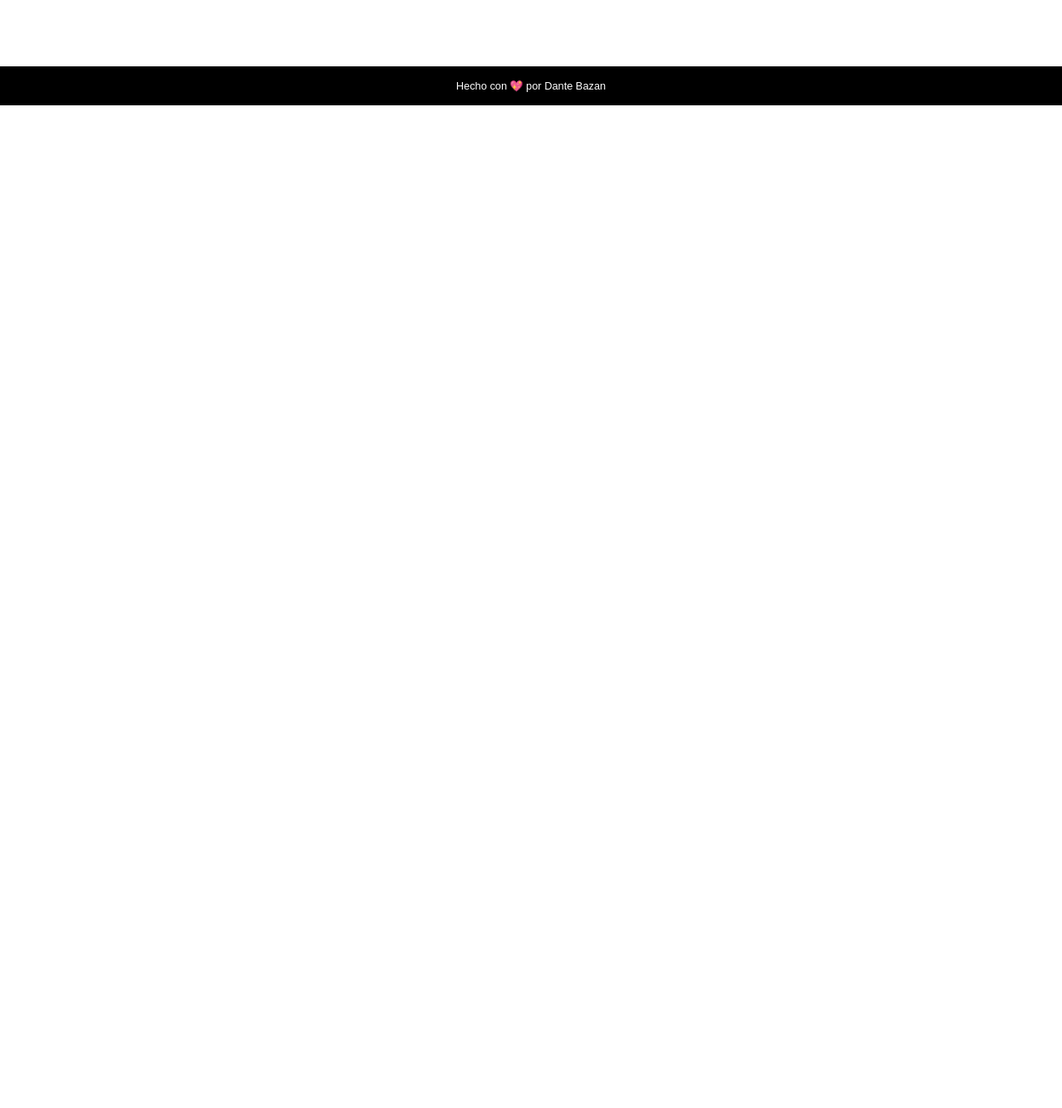
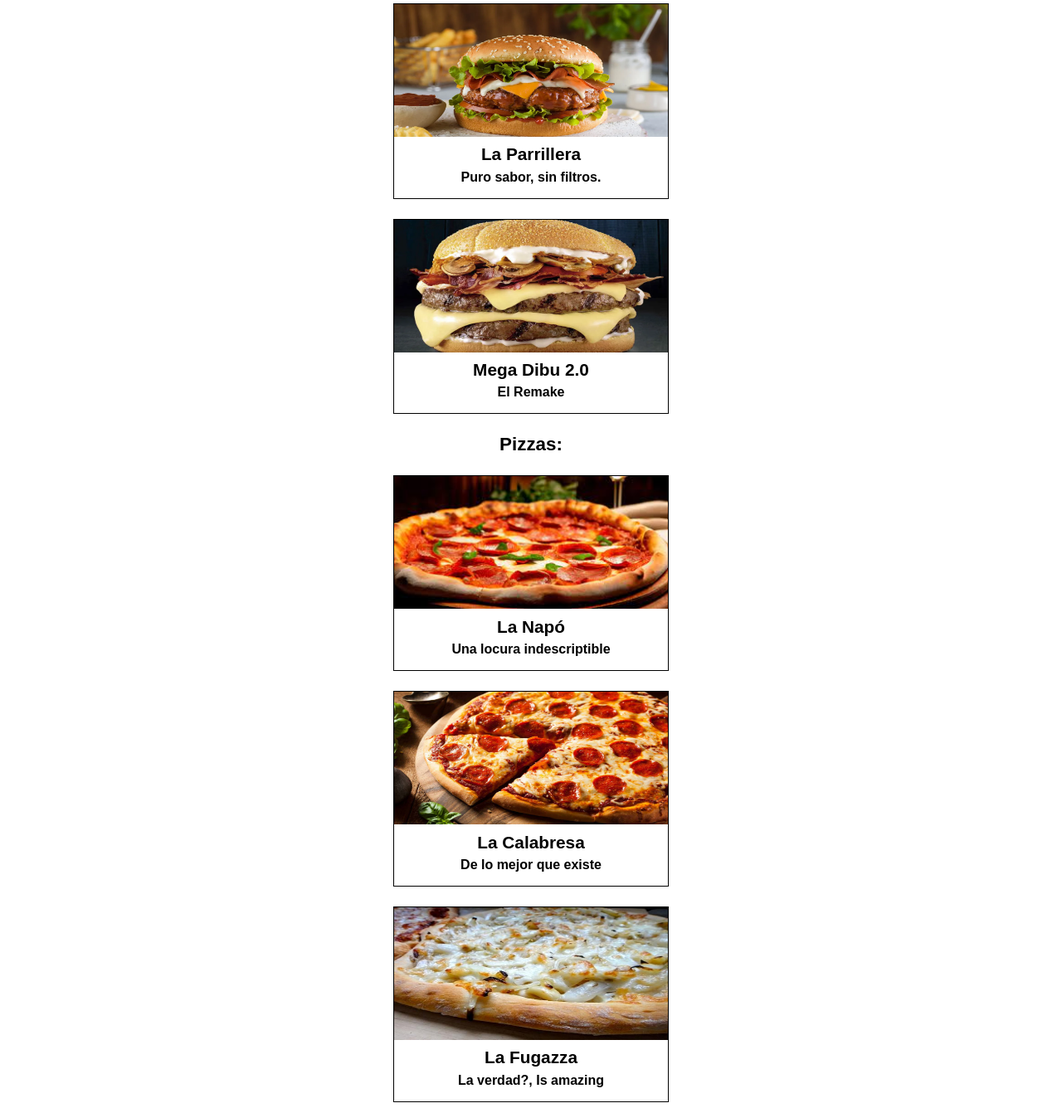
Before and after one commit to DanteBazan/Mc-Donalds, a plain HTML site: page index.html in a window 1280 px wide. Shown: the part 1064-2400 px from the top of the page at 83% size. Before the commit the page ends 1191 px from the top, so only its background shows below. Drawn offline with Linux system fonts and the light colour scheme.

Commit message:
agregue secciones

```diff
--- a/index.html
+++ b/index.html
@@ -20,7 +20,7 @@
           <div>
             <p class="hero__description">
               Hola, somos un emprendimiento dedicado a hacer las mejores
-              hamburguesas,lomos y pizzas del mundo, nos gustaria que lo
+              hamburguesas, lomos y pizzas de Punilla, nos gustaria que lo
               comprueben ustedes mismos y se deleiten con el increible sabor de
               nuestros productos.
             </p>
@@ -57,6 +57,84 @@
               <p>Una locura, sin filtros.</p>
             </div>
           </div>
+          <div class="cards">
+            <div>
+              <img
+                src="./productos/parrillera.webp"
+                alt="hamburguesa"
+                class="img__hamburguesa"
+              />
+            </div>
+            <div>
+              <h4>La Parrillera</h4>
+            </div>
+            <div>
+              <p>Puro sabor, sin filtros.</p>
+            </div>
+          </div>
+          <div class="cards">
+            <div>
+              <img
+                src="./productos/dibu.webp"
+                alt="hamburguesa"
+                class="img__hamburguesa"
+              />
+            </div>
+            <div>
+              <h4>Mega Dibu 2.0</h4>
+            </div>
+            <div>
+              <p>El Remake</p>
+            </div>
+          </div>
+        </div>
+        <div>
+          <h4 class="title__pizza">Pizzas:</h4>
+        </div>
+        <div class="cards">
+          <div>
+            <img
+              src="./productos/lanapo.jpeg"
+              alt="hamburguesa"
+              class="img__hamburguesa"
+            />
+          </div>
+          <div>
+            <h4>La Napó</h4>
+          </div>
+          <div>
+            <p>Una locura indescriptible</p>
+          </div>
+        </div>
+        <div class="cards">
+          <div>
+            <img
+              src="./productos/lacalabresa.jpg"
+              alt="hamburguesa"
+              class="img__hamburguesa"
+            />
+          </div>
+          <div>
+            <h4>La Calabresa</h4>
+          </div>
+          <div>
+            <p>De lo mejor que existe</p>
+          </div>
+        </div>
+        <div class="cards">
+          <div>
+            <img
+              src="./productos/fugazza.jpg"
+              alt="hamburguesa"
+              class="img__hamburguesa"
+            />
+          </div>
+          <div>
+            <h4>La Fugazza</h4>
+          </div>
+          <div>
+            <p>La verdad?, Is amazing</p>
+          </div>
         </div>
       </section>
     </main>
--- a/styles/mediaquieres.css
+++ b/styles/mediaquieres.css
@@ -49,6 +49,10 @@
     gap: 0.8rem;
   }
 
+  .hero__title {
+    font-size: 2rem;
+  }
+
   .container__hero-descrp {
     display: flex;
     flex-direction: column;
@@ -58,14 +62,14 @@
   }
 
   .hero__description {
-    max-width: 12rem;
+    max-width: 15rem;
     text-align: center;
-    font-size: 0.9rem;
+    font-size: 01rem;
   }
 
   .products__img {
-    width: 240px;
-    height: 300px;
+    width: 260px;
+    height: 320px;
   }
 
   /* PRODUCTS */
@@ -78,18 +82,31 @@
     gap: 1.5rem;
   }
 
+  .products__title {
+    font-size: 1.5rem;
+  }
+
   .title__hamb-products {
-    font-size: 1.2rem;
+    font-size: 1.4rem;
   }
 
   .img__hamburguesa {
-    width: 180px;
-    height: 90px;
+    width: 240px;
+    height: 130px;
   }
 
   /* CARDS */
+
   .products {
-    padding-bottom: 100px;
+    padding: 1rem 0rem;
+  }
+
+  .cards__container {
+    display: flex;
+    flex-direction: column;
+    justify-content: center;
+    align-items: center;
+    gap: 1.5rem;
   }
 
   .cards {
@@ -99,15 +116,22 @@
     align-items: center;
     gap: 0.4rem;
     border: 1px solid black;
+    padding-bottom: 1rem;
   }
 
   .cards h4 {
-    font-size: 1rem;
+    font-size: 1.3rem;
   }
 
   .cards p {
-    font-size: 0.8rem;
+    font-size: 1rem;
     font-weight: 700;
+  }
+
+  /* PIZZAS */
+
+  .title__pizza {
+    font-size: 1.4rem;
   }
 
   /* FOOTER */
```
Also changed, not shown: productos/dibu.webp (added), productos/fugazza.jpg (added), productos/lacalabresa.jpg (added), productos/lanapo.jpeg (added), productos/parrillera.webp (added).
